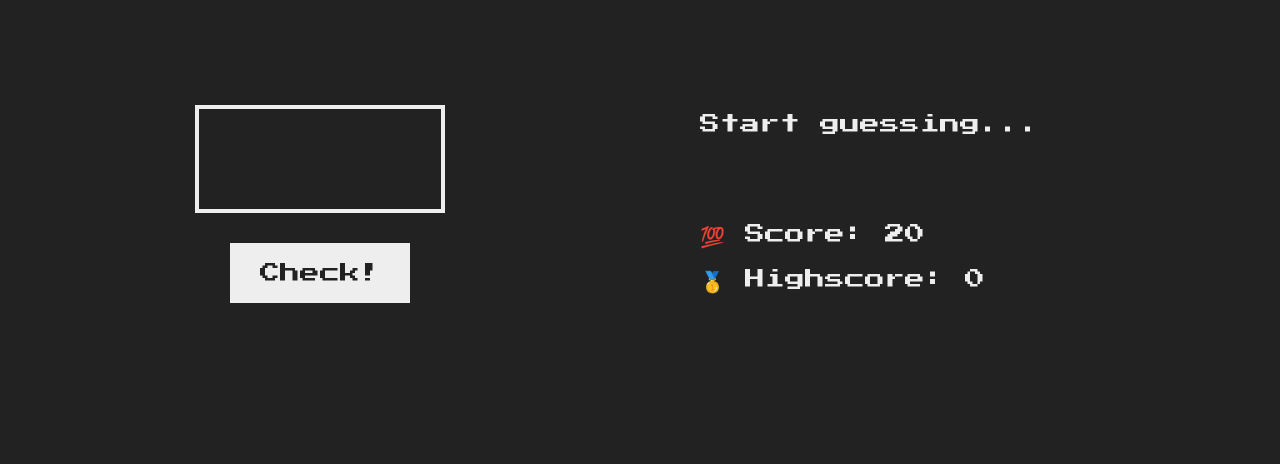
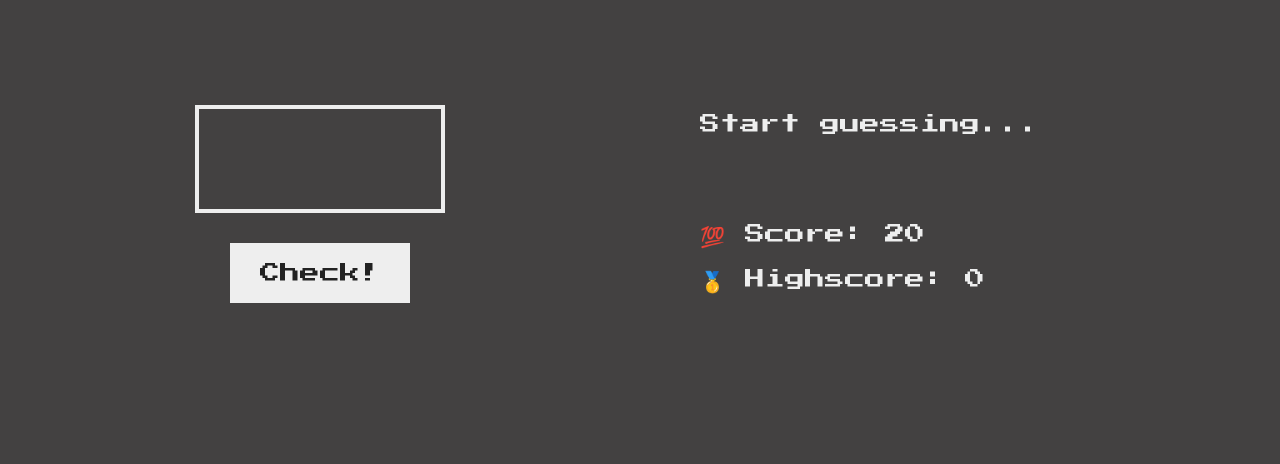
Before and after one commit to LinSchmitz/javaScriptExcersise, a plain HTML site: page Guess-The-Number/index.html in a window 1280 px wide. Shown: the part 336-800 px from the top of the page. Drawn offline with Linux system fonts and the light colour scheme.

Commit message:
added logic

```diff
--- a/Guess-The-Number/index.html
+++ b/Guess-The-Number/index.html
@@ -7,7 +7,7 @@
     <link rel="stylesheet" href="style.css" />
     <title>Guess The Number!</title>
   </head>
-  <body>
+  <body class="body" style="background-color: #434141">
     <header>
       <h1>Guess The Number!</h1>
       <p class="between">(Between 1 and 20)</p>
--- a/Guess-The-Number/script.js
+++ b/Guess-The-Number/script.js
@@ -1,4 +1,7 @@
 'use strict';
+
+const body = document.querySelector('.body');
+const bgColor = body.style.backgroundColor;
 
 // const score = (document.querySelector('.score').textContent = 20);
 // const highScore = document.querySelector('.highscore').textContent;
@@ -19,6 +22,7 @@ document.querySelector('.check').addEventListener('click', function () {
     console.log(message);
   } else if (secretNumber === guess) {
     document.querySelector('.message').textContent = '✔️ Correct Number';
+    body.style.backgroundColor = '#60b347';
   } else if (secretNumber > guess) {
     if (score > 1) {
       document.querySelector('.message').textContent = '🔻 Too Low';
```
